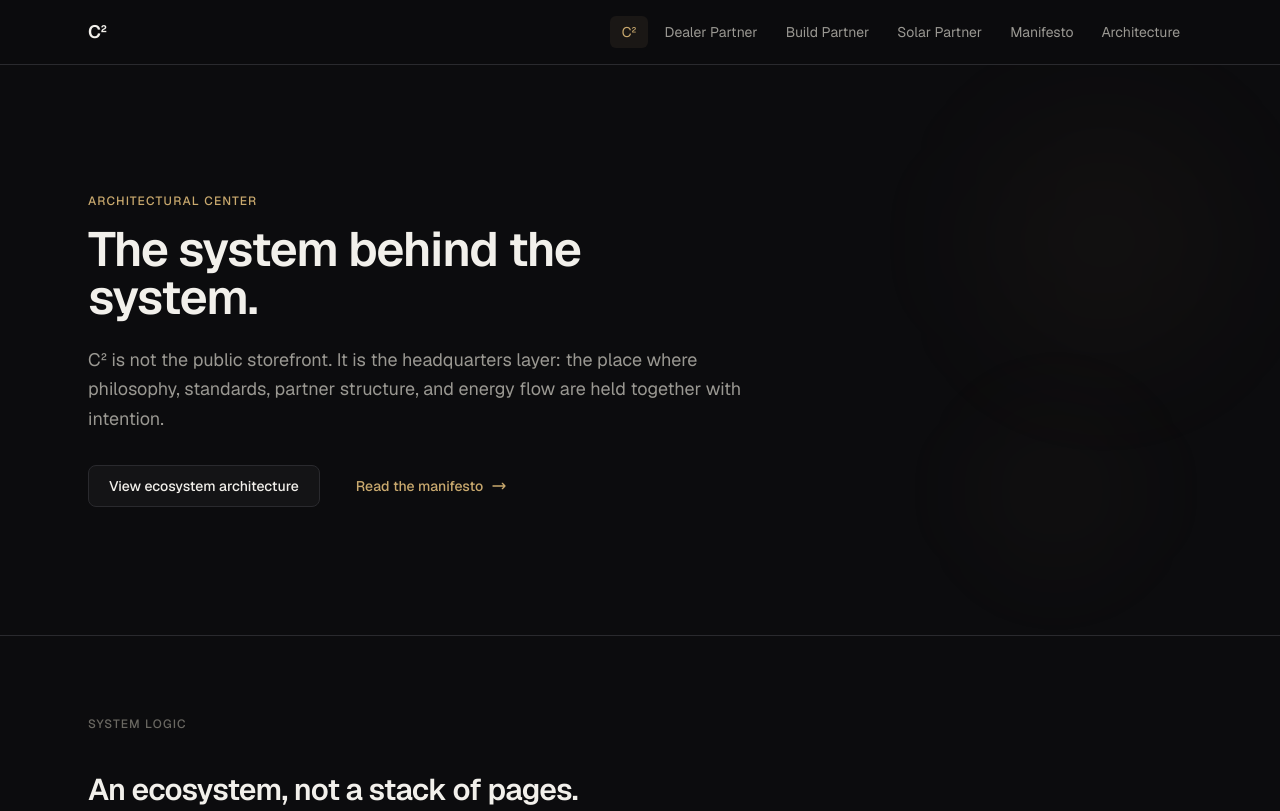
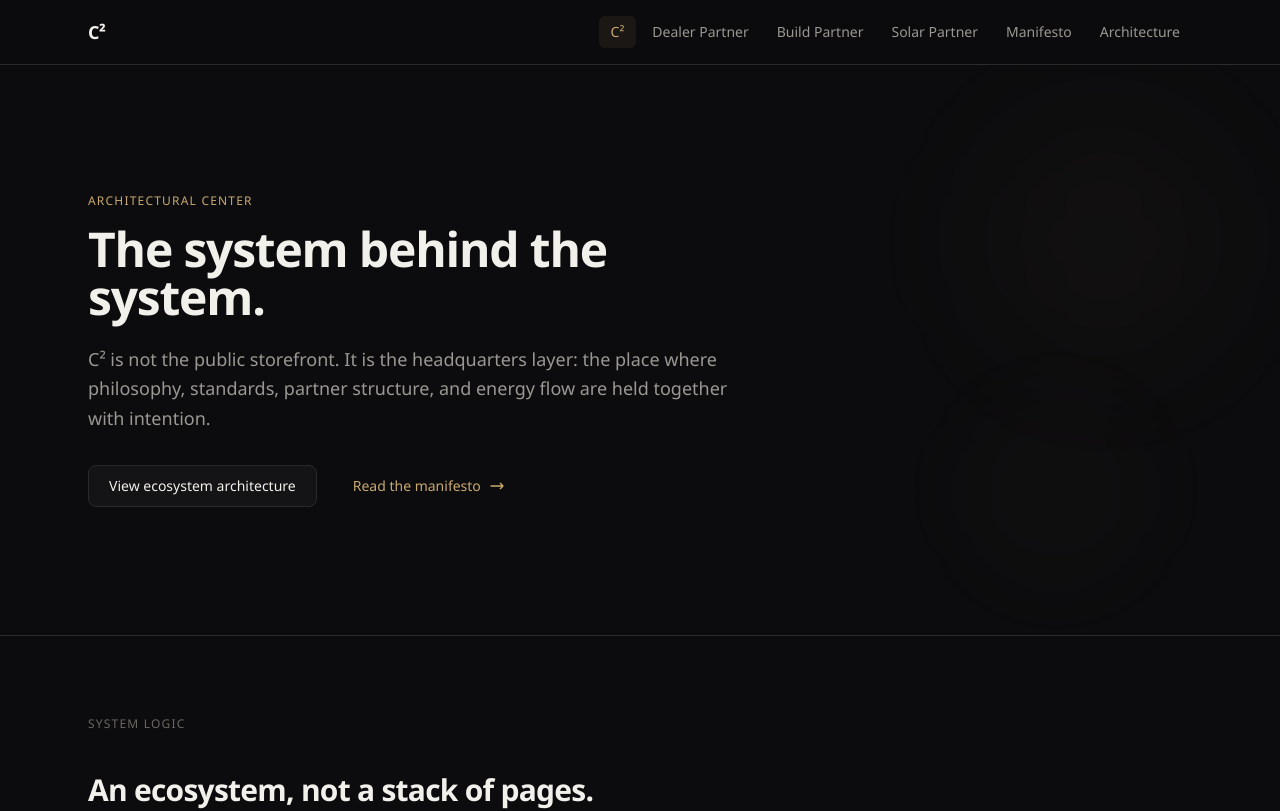
Before and after one commit to mrmoe28/energy-partner-network, a Next.js app: page / in a window 1280 px wide. Shown: the top 811 px of the page. Built offline with nearby package versions, Linux system fonts and the light colour scheme.

Commit message:
Fix Coolify static export deployment

```diff
--- a/next.config.ts
+++ b/next.config.ts
@@ -3,6 +3,7 @@ import type { NextConfig } from "next";
 const nextConfig: NextConfig = {
   output: "export",
   distDir: "dist",
+  trailingSlash: true,
   images: {
     unoptimized: true,
   },
--- a/package.json
+++ b/package.json
@@ -4,7 +4,7 @@
   "private": true,
   "scripts": {
     "dev": "next dev",
-    "build": "next build",
+    "build": "next build --webpack",
     "start": "next start",
     "lint": "eslint"
   },
--- a/src/app/globals.css
+++ b/src/app/globals.css
@@ -15,6 +15,8 @@
   --text-secondary: #9a9892;
   --text-tertiary: #6a6862;
   --text-muted: #4a4842;
+  --font-sans-stack: "Segoe UI", -apple-system, BlinkMacSystemFont, "Helvetica Neue", sans-serif;
+  --font-mono-stack: "SFMono-Regular", "SF Mono", Consolas, "Liberation Mono", Menlo, monospace;
 }
 
 @theme inline {
@@ -32,8 +34,8 @@
   --color-text-secondary: var(--text-secondary);
   --color-text-tertiary: var(--text-tertiary);
   --color-text-muted: var(--text-muted);
-  --font-sans: var(--font-geist-sans);
-  --font-mono: var(--font-geist-mono);
+  --font-sans: var(--font-sans-stack);
+  --font-mono: var(--font-mono-stack);
 }
 
 html {
@@ -43,7 +45,7 @@ html {
 body {
   background: var(--background);
   color: var(--foreground);
-  font-family: var(--font-geist-sans), system-ui, -apple-system, sans-serif;
+  font-family: var(--font-sans-stack);
   -webkit-font-smoothing: antialiased;
   -moz-osx-font-smoothing: grayscale;
 }
--- a/src/app/layout.tsx
+++ b/src/app/layout.tsx
@@ -1,18 +1,7 @@
 import type { Metadata } from "next";
-import { Geist, Geist_Mono } from "next/font/google";
 import "./globals.css";
 import Navigation from "@/components/Navigation";
 import Footer from "@/components/Footer";
-
-const geistSans = Geist({
-  variable: "--font-geist-sans",
-  subsets: ["latin"],
-});
-
-const geistMono = Geist_Mono({
-  variable: "--font-geist-mono",
-  subsets: ["latin"],
-});
 
 export const metadata: Metadata = {
   title: "C² | Ecosystem HQ",
@@ -26,10 +15,7 @@ export default function RootLayout({
   children: React.ReactNode;
 }>) {
   return (
-    <html
-      lang="en"
-      className={`${geistSans.variable} ${geistMono.variable} h-full antialiased`}
-    >
+    <html lang="en" className="h-full antialiased">
       <body className="min-h-full flex flex-col bg-background text-foreground">
         <Navigation />
         <main className="flex-1">{children}</main>
```
Also changed, not shown: 2 other files (tests, documents, lock files or other folders).
